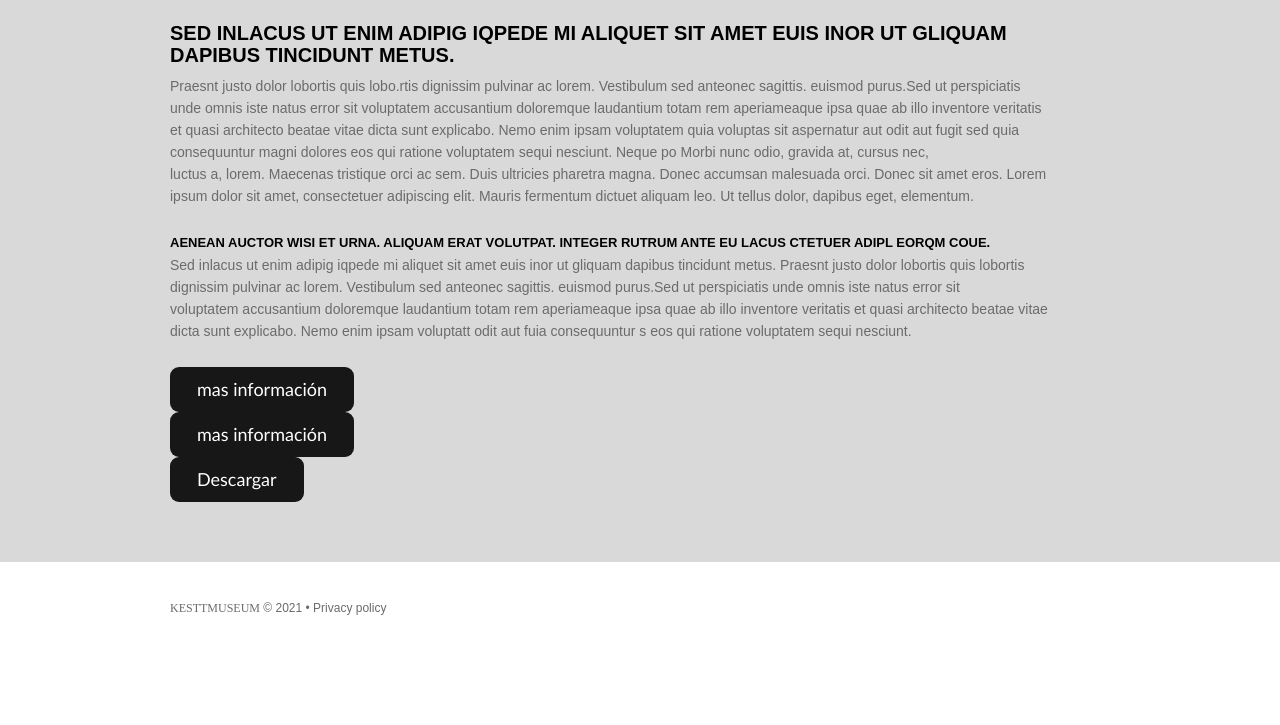
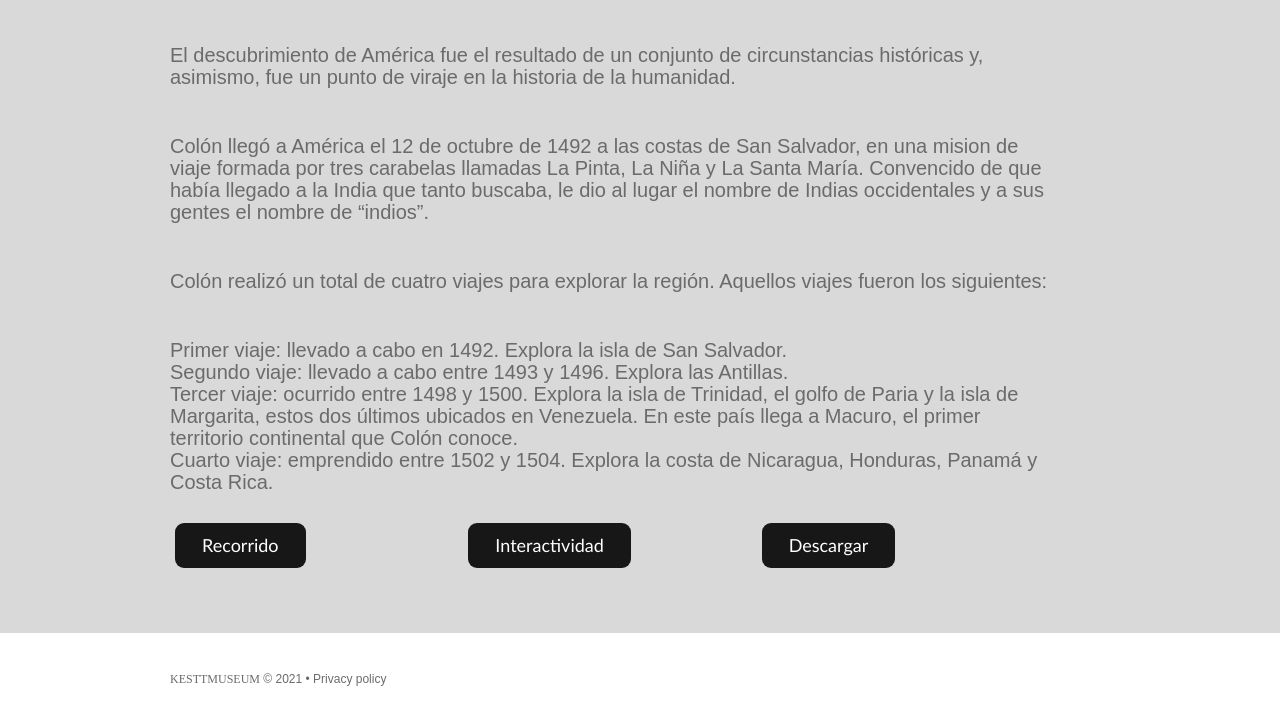
Before and after one commit to Lowellol/kesttmuseumpage, a plain HTML site: page index-10.html in a window 1280 px wide. Shown: the part 905-1630 px from the top of the page. Drawn offline with Linux system fonts and the light colour scheme; a web font is replaced by a local one.

Commit message:
Cambiosv2

```diff
--- a/index-10.html
+++ b/index-10.html
@@ -18,6 +18,10 @@
 }
 .fonts2{
     font-size:20px;
+}
+.container-buttons{
+    display: flex;
+    justify-content: space-around;
 }
 </style>
 
@@ -78,16 +82,26 @@
                             <div class="grid_15 alpha">
                             	<h2>Descubrimiento de América</h2>
                                    <img src="images/logoamerica.png" width="950px" height="520px">
-                                <p class="fonts2">Acontecimiento histórico, consistente en la llegada a América de una expedición española dirigida por Cristóbal Colón por mandato de los Reyes Católicos, Isabel de Castilla y Fernando de Aragón.</p>
+                                <p class="fonts2">Acontecimiento histórico, consistente en la llegada a América de una expedición española dirigida por Cristóbal Colón por mandato de los Reyes Católicos, Isabel de Castilla y Fernando de Aragón.</p> <br>
 
-                                <h4 class="fonts2">Sed inlacus ut enim adipig iqpede mi aliquet sit amet euis inor ut gliquam dapibus tincidunt metus. </h4>
-                                <p>Praesnt justo dolor lobortis quis lobo.rtis dignissim pulvinar ac lorem. Vestibulum sed anteonec sagittis. euismod purus.Sed ut perspiciatis unde omnis iste natus error sit voluptatem accusantium doloremque laudantium totam rem aperiameaque ipsa quae ab illo inventore veritatis et quasi architecto beatae vitae dicta sunt explicabo. Nemo enim ipsam voluptatem quia voluptas sit aspernatur aut odit aut fugit sed quia consequuntur magni dolores eos qui ratione voluptatem sequi nesciunt. Neque po Morbi nunc odio, gravida at, cursus nec,<br> luctus a, lorem. Maecenas tristique orci ac sem. Duis ultricies pharetra magna. Donec accumsan malesuada orci. Donec sit amet eros. Lorem ipsum dolor sit amet, consectetuer adipiscing elit. Mauris fermentum dictuet aliquam leo. Ut tellus dolor, dapibus eget, elementum.</p>
+                                <p class="fonts2">El descubrimiento de América fue el resultado de un conjunto de circunstancias históricas y, asimismo, fue un punto de viraje en la historia de la humanidad.</p> <br>
 
-                                <h4 class="p">Aenean auctor wisi et urna. Aliquam erat volutpat. Integer rutrum ante eu lacus ctetuer adipl eorqm coue.  </h4>
-                                <p>Sed inlacus ut enim adipig iqpede mi aliquet sit amet euis inor ut gliquam dapibus tincidunt metus. Praesnt justo dolor lobortis quis lobortis dignissim pulvinar ac lorem. Vestibulum sed anteonec sagittis. euismod purus.Sed ut perspiciatis unde omnis iste natus error sit<br> voluptatem accusantium doloremque laudantium totam rem aperiameaque ipsa quae ab illo inventore veritatis et quasi architecto beatae vitae dicta sunt explicabo. Nemo enim ipsam voluptatt odit aut fuia consequuntur s eos qui ratione voluptatem sequi nesciunt. </p>
-                               <div class="container"><a href="index-1.html" class="link-1">mas información</a></div>
-                                <div class="container"><a href="index-1.html" class="link-1">mas información</a></div>
-                                <div class="container"><a href="https://itch.io/" class="link-1">Descargar</a></div>
+                                <p class="fonts2">Colón llegó a América el 12 de octubre de 1492 a las costas de San Salvador, en una mision de viaje formada por tres carabelas llamadas La Pinta, La Niña y La Santa María. Convencido de que había llegado a la India que tanto buscaba, le dio al lugar el nombre de Indias occidentales y a sus gentes el nombre de “indios”.</p> <br>
+
+                                <p class="fonts2">Colón realizó un total de cuatro viajes para explorar la región. Aquellos viajes fueron los siguientes:</p> <br>
+
+                                <p class="fonts2">Primer viaje: llevado a cabo en 1492. Explora la isla de San Salvador.<br>
+                                   Segundo viaje: llevado a cabo entre 1493 y 1496. Explora las Antillas.<br>
+                                   Tercer viaje: ocurrido entre 1498 y 1500. Explora la isla de Trinidad, el golfo de Paria y la isla de Margarita, estos dos últimos ubicados en Venezuela. En este país llega a Macuro, el primer territorio continental que Colón conoce.<br>
+                                Cuarto viaje: emprendido entre 1502 y 1504. Explora la costa de Nicaragua, Honduras, Panamá y Costa Rica.</p>
+
+                                <div class="container-buttons">
+                                    <div class="container"><a href="index-1.html" class="link-1" style="margin: 5px 5px">Recorrido</a></div>
+                                <div class="container"><a href="#" class="link-1" style="margin: 5px 5px">Interactividad</a></div>
+                                <div class="container"><a href="https://itch.io/" class="link-1" style="margin: 5px 5px">Descargar</a></div>
+                                </div>
+
+
                             </div>
                         </div>
                     </div>
```
Also changed, not shown: index-8.html (+2 -2 lines), index-9.html (+10 -3 lines).
